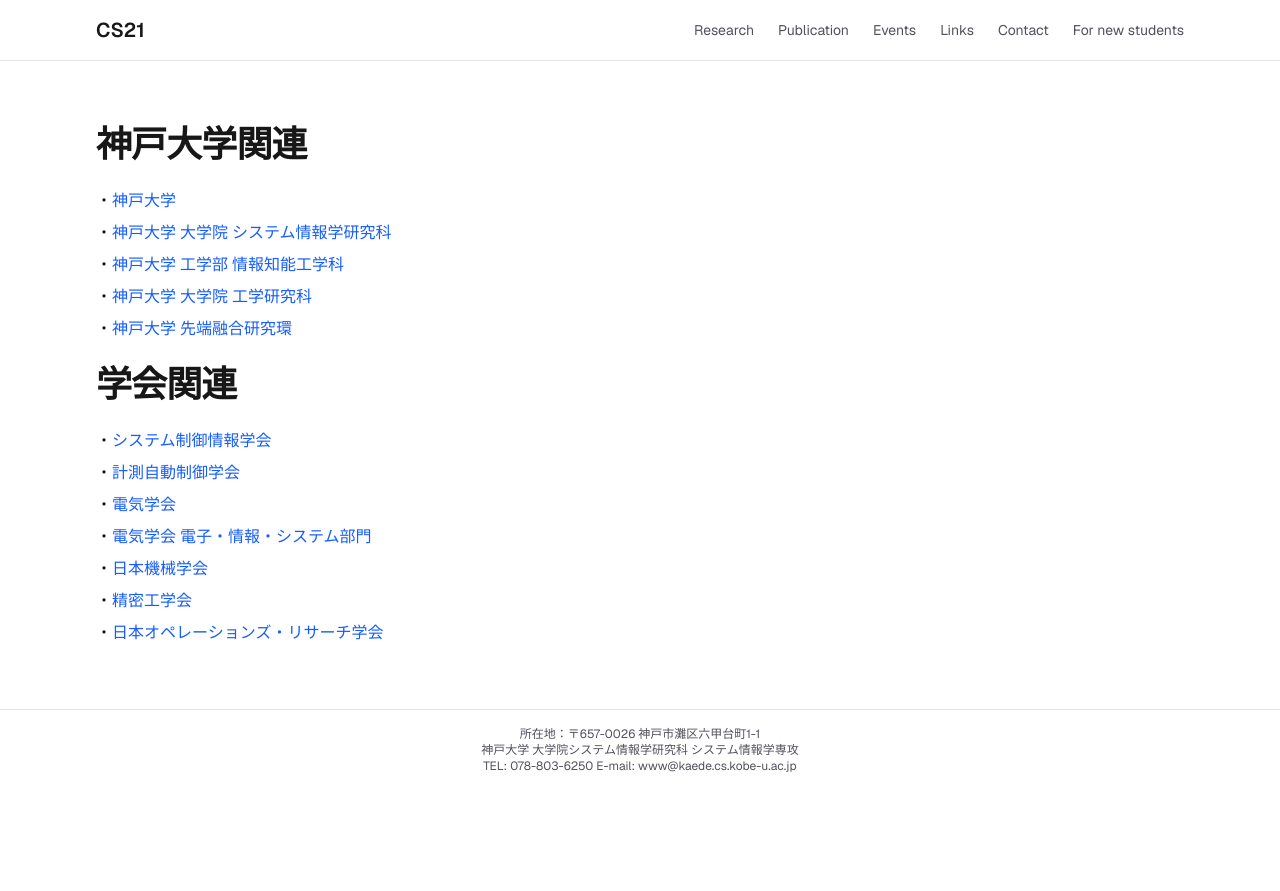
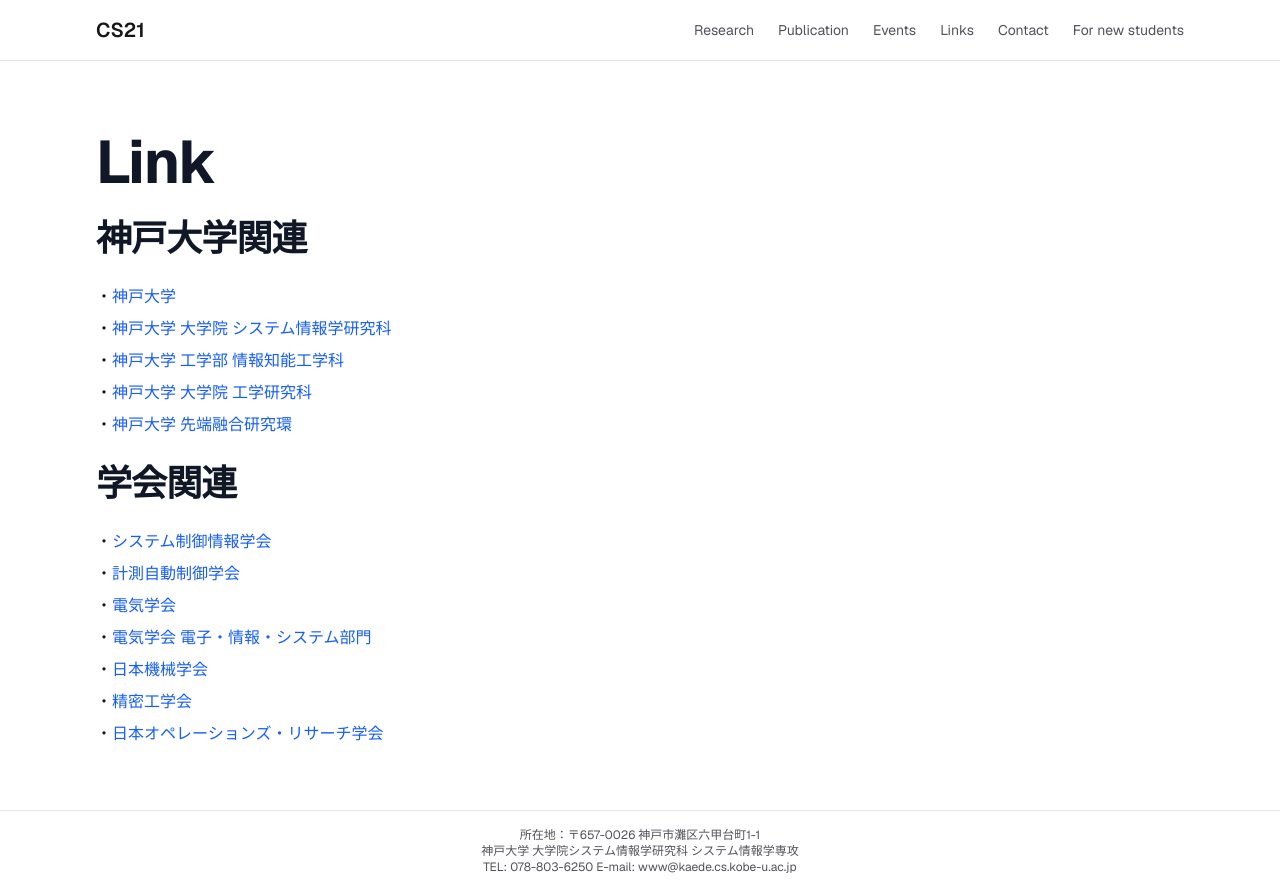
Before and after one commit to new-sato/cs21_homepage, a Next.js app: page /links in a window 1280 px wide. Before the commit the page ends 800 px from the top, so only its background shows below. Built offline with nearby package versions, Linux system fonts and the light colour scheme.

Commit message:
各ページへのタイトルのデザインの反映

```diff
--- a/app/contact/page.tsx
+++ b/app/contact/page.tsx
@@ -1,10 +1,11 @@
+import SectionTitle from "../components/SectionTitle";
 import SiteLayout from "../components/SiteLayout";
 
 export default function ContactPage() {
   return (
     <SiteLayout>
       <main className="mx-auto w-full max-w-6xl px-4 py-12 sm:px-6 lg:px-8 lg:py-16">
-        <h2 className="text-3xl font-bold tracking-tight sm:text-4xl">Contact</h2>
+        <SectionTitle level="h1">Contact</SectionTitle>
         <p className="mt-4 max-w-3xl text-sm leading-7 text-zinc-600 dark:text-zinc-300 sm:text-base">
           所在地：〒657-0026 神戸市灘区六甲台町1-1
           <br />
--- a/app/events/page.tsx
+++ b/app/events/page.tsx
@@ -1,12 +1,13 @@
+import SectionTitle from "../components/SectionTitle";
 import SiteLayout from "../components/SiteLayout";
 
 export default function EventsPage() {
   return (
 	<SiteLayout>
 	  <main className="mx-auto w-full max-w-6xl px-4 py-12 sm:px-6 lg:px-8 lg:py-16">
-      <h1 className="text-3xl font-bold tracking-tight text-foreground sm:text-4xl">
+      <SectionTitle level="h1">
         Events
-      </h1>
+      </SectionTitle>
       <p className="mt-4 text-lg text-zinc-600 dark:text-zinc-300">
         イベントのページ
       </p>
--- a/app/for_new_students/page.tsx
+++ b/app/for_new_students/page.tsx
@@ -1,10 +1,11 @@
+import SectionTitle from "../components/SectionTitle";
 import SiteLayout from "../components/SiteLayout";
 
 export default function ForNewStudentsPage() {
   return (
 	<SiteLayout>
 	  <main className="mx-auto w-full max-w-6xl px-4 py-12 sm:px-6 lg:px-8 lg:py-16">
-		<h2 className="text-3xl font-bold tracking-tight sm:text-4xl">For new students</h2>
+		<SectionTitle level="h1">For new students</SectionTitle>
 		<p className="mt-4 max-w-3xl text-sm leading-7 text-zinc-600 dark:text-zinc-300 sm:text-base">
 		  新入生・新B4向けの情報を掲載するページです。入学に関する手順や研究室紹介、サポート情報などを掲載できます。
 		</p>
--- a/app/links/page.tsx
+++ b/app/links/page.tsx
@@ -1,12 +1,16 @@
+import SectionTitle from "../components/SectionTitle";
 import SiteLayout from "../components/SiteLayout";
 
 export default function LinksPage() {
   return (
 	<SiteLayout>
 	  <main className="mx-auto w-full max-w-6xl px-4 py-12 sm:px-6 lg:px-8 lg:py-16">
-		<h3 className="text-3xl font-bold tracking-tight sm:text-4xl">
+	  	<SectionTitle level="h1">
+			Link
+		</SectionTitle>
+		<SectionTitle level="h2">
 		  神戸大学関連
-		</h3>
+		</SectionTitle>
 		<ul className="mt-6 space-y-2">
 			<li>・<a href="https://www.kobe-u.ac.jp/" className="text-blue-600 hover:underline dark:text-blue-400">
 				神戸大学
@@ -25,9 +29,9 @@
 			</a></li>
 		</ul>
     <br />
-		<h3 className="text-3xl font-bold tracking-tight sm:text-4xl">
+		<SectionTitle level="h2">
 		  学会関連
-		</h3>
+		</SectionTitle>
 		<ul className="mt-6 space-y-2">
 			<li>・<a href="http://www.iscie.or.jp/" className="text-blue-600 hover:underline dark:text-blue-400">
 				システム制御情報学会
--- a/app/member/page.tsx
+++ b/app/member/page.tsx
@@ -1,10 +1,11 @@
+import SectionTitle from "../components/SectionTitle";
 import SiteLayout from "../components/SiteLayout";
 
 export default function MemberPage() {
   return (
     <SiteLayout>
       <main className="mx-auto w-full max-w-6xl px-4 py-12 sm:px-6 lg:px-8 lg:py-16">
-        <h2 className="text-3xl font-bold tracking-tight sm:text-4xl">Member</h2>
+        <SectionTitle level="h1">Member</SectionTitle>
         <p className="mt-4 max-w-3xl text-sm leading-7 text-zinc-600 dark:text-zinc-300 sm:text-base">
           メンバー情報ページです。教員・学生・スタッフなどの情報をここに掲載できます。
         </p>
--- a/app/page.tsx
+++ b/app/page.tsx
@@ -1,5 +1,6 @@
 import Image from "next/image";
 import SiteLayout from "./components/SiteLayout";
+import SectionTitle from "./components/SectionTitle";
 
 export default function Home() {
   return (
@@ -15,11 +16,11 @@
             priority
           />
 		  [佐藤]
-          <h2 className="text-3xl font-bold leading-tight tracking-tight sm:text-4xl lg:text-5xl">
+          <SectionTitle level="h2">
             スマホでもPCでも
             <br className="hidden sm:block" />
             見やすいトップページ
-          </h2>
+          </SectionTitle>
           <p className="mx-auto max-w-xl text-sm leading-7 text-zinc-600 dark:text-zinc-300 sm:text-base lg:mx-0">
             画面幅に応じて余白・文字サイズ・並び順を最適化したレスポンシブレイアウトです。
             小さい画面では縦に、大きい画面では情報を2カラムで表示します。
--- a/app/publication/page.tsx
+++ b/app/publication/page.tsx
@@ -1,10 +1,11 @@
+import SectionTitle from "../components/SectionTitle";
 import SiteLayout from "../components/SiteLayout";
 
 export default function PublicationPage() {
   return (
     <SiteLayout>
       <main className="mx-auto w-full max-w-6xl px-4 py-12 sm:px-6 lg:px-8 lg:py-16">
-        <h2 className="text-3xl font-bold tracking-tight sm:text-4xl">Publication</h2>
+        <SectionTitle level="h1">Publication</SectionTitle>
         <p className="mt-4 max-w-3xl text-sm leading-7 text-zinc-600 dark:text-zinc-300 sm:text-base">
           論文・発表資料・受賞歴などの公開情報ページです。年度別の一覧を配置できます。
         </p>
--- a/app/research/page.tsx
+++ b/app/research/page.tsx
@@ -1,12 +1,12 @@
+import SectionTitle from "../components/SectionTitle";
 import SiteLayout from "../components/SiteLayout";
 
 export default function ResearchPage() {
   return (
     <SiteLayout>
       <main className="mx-auto w-full max-w-6xl px-4 py-12 sm:px-6 lg:px-8 lg:py-16">
-        <h2 className="text-3xl font-bold tracking-tight sm:text-4xl">Research</h2>
+        <SectionTitle level="h1">Research</SectionTitle>
         <p className="mt-4 max-w-3xl text-sm leading-7 text-zinc-600 dark:text-zinc-300 sm:text-base">
-          [佐藤]
 		  <br />
 		  研究テーマやプロジェクトの紹介ページです。研究分野ごとの説明を追加できます。
         </p>
```
